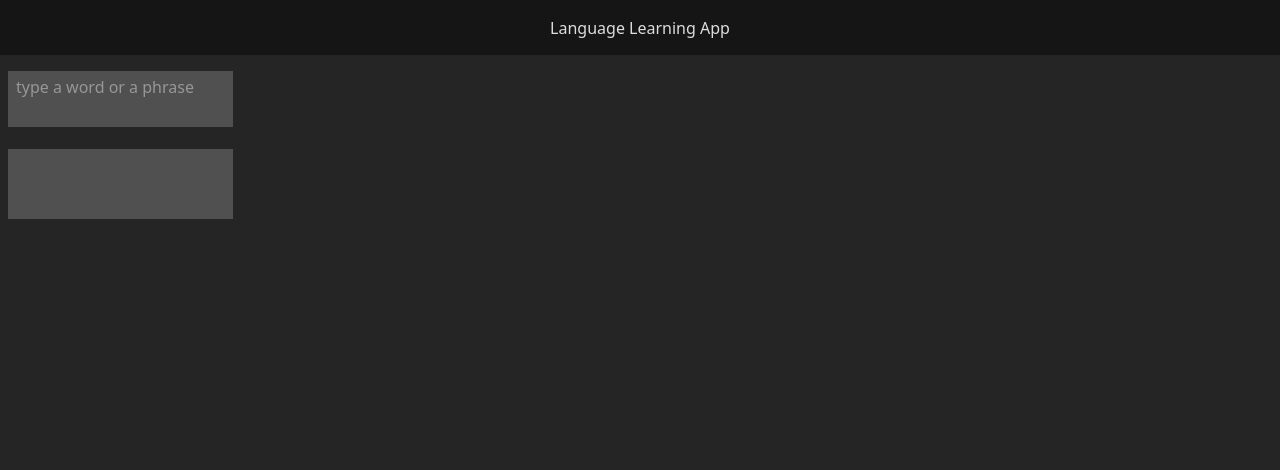
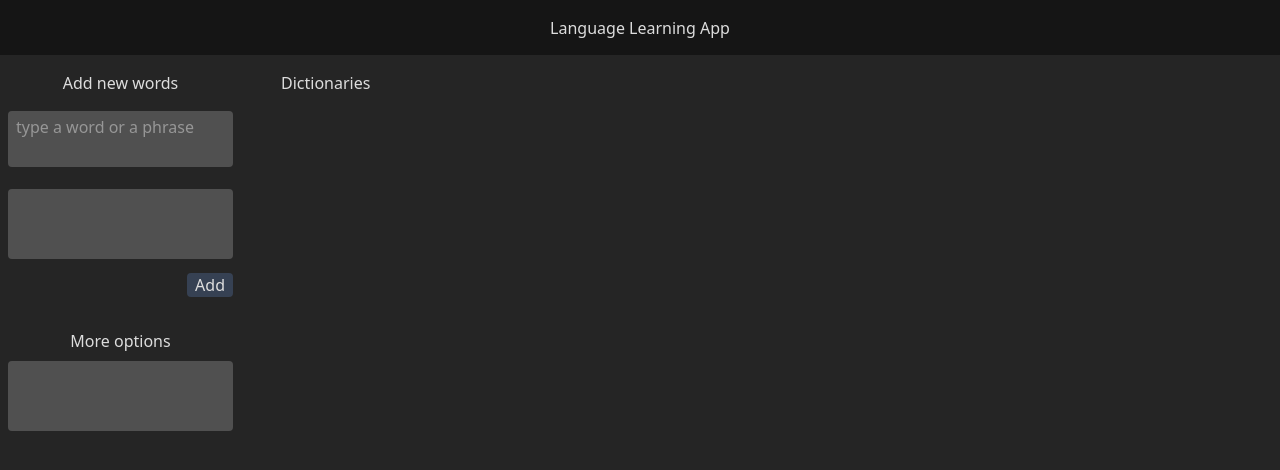
Before and after one commit to self-related/language-learn-app, a React (Vite) app: page / in a window 1280 px wide. Shown: the top 470 px of the page. Built offline with nearby package versions, Linux system fonts and the light colour scheme.

Commit message:
Styling. Split #main into 2 cols. Add components for 2 columns in #main. Add a new div for 'More options' section in LearningSection component.

```diff
--- a/src/App.tsx
+++ b/src/App.tsx
@@ -1,4 +1,6 @@
 import './App.css'
+import DictionarySection from './components/DictionarySection'
+import LearningSection from './components/LearningSection'
 
 function App() {
 
@@ -8,21 +10,9 @@ function App() {
             Language Learning App
         </nav>
 
-        <main>
-            <div>
-                <textarea placeholder='type a word or a phrase'
-                    className='bg-[#505050] mt-4 mb-2 ml-2 px-2 py-1 w-[225px] resize-none'
-                />
-                <button></button>
-            </div>
-
-            <div>
-                <div
-                    className='bg-[#505050] my-2 ml-2 px-2 py-1 min-h-[70px] h-min w-[225px]'
-                >
-                </div>
-                <button></button>
-            </div>
+        <main className='px-2 pt-4 flex flex-col items-center md:items-start md:flex-row md:gap-12'>
+            <LearningSection />
+            <DictionarySection />
         </main>
     </>
 
--- /dev/null
+++ b/src/components/DictionarySection.tsx
@@ -0,0 +1,8 @@
+export default function DictionarySection() {
+
+    return (
+        <div id="dictionary-section" className="text-center">
+            <h2>Dictionaries</h2>
+        </div>
+    );
+}
--- /dev/null
+++ b/src/components/LearningSection.tsx
@@ -0,0 +1,43 @@
+export default function LearningSection() {
+
+
+    return (
+        <div id="learning-section">
+
+            {/* Section for searching and adding words */}
+
+            <h2 className='font-medium text-center'
+             >Add new words
+            </h2>
+
+            <div>
+                <textarea id="user-input" placeholder='type a word or a phrase'
+                    className='bg-[#505050] hover:bg-[#606060] accent-orange-400 mt-4 mb-2 px-2 py-1 w-[225px] resize-none rounded-sm'
+                />
+                <button></button>
+            </div>
+
+            <div>
+                <textarea id="output"
+                    className='bg-[#505050] hover:bg-[#606060] accent-orange-400 my-2 px-2 py-1 min-h-[70px] h-min w-[225px] rounded-sm resize-none'
+                />
+
+                <button className='px-2 block ml-auto bg-gray-700 hover:bg-gray-600 active:bg-gray-800 accent-orange-400 cursor-pointer rounded-sm'
+                 >Add
+                </button>
+
+
+                {/* Section to choose more options */}
+                <h2 className="font-medium text-center mt-8"
+                 >More options
+                </h2>
+
+                <div
+                    className='bg-[#505050] my-2 px-2 py-1 min-h-[70px] h-min w-[225px] rounded-sm'
+                >
+                </div>
+
+            </div>
+        </div>
+    );
+}
```
